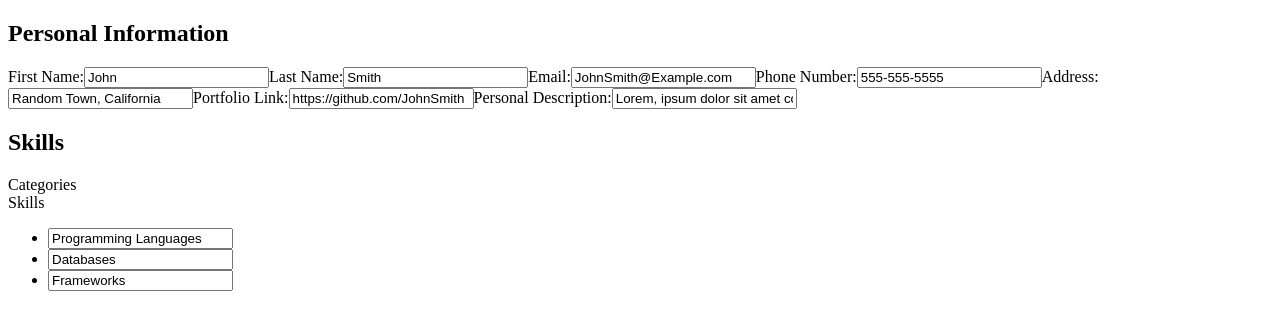
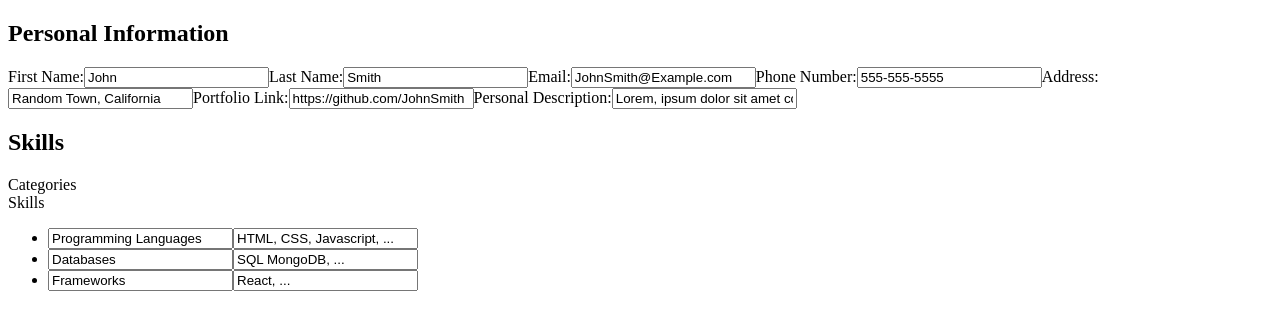
Before and after one commit to Neon-Panda/Project-CV-Application, a React (Vite) app: page / in a window 1280 px wide. Shown: the top 330 px of the page. Built offline with nearby package versions, Linux system fonts and the light colour scheme.

Commit message:
feat: add skills input

```diff
--- a/src/App.jsx
+++ b/src/App.jsx
@@ -15,9 +15,9 @@ function App() {
   });
 
   const [personalSkills, setPersonalSkills] = useState([
-    { category: "Programming Languages", info: "HTML, CSS, Javascript, ..." },
-    { category: "Databases", info: "SQL MongoDB, ..." },
-    { category: "Frameworks", info: "React, ..." },
+    { category: "Programming Languages", skills: "HTML, CSS, Javascript, ..." },
+    { category: "Databases", skills: "SQL MongoDB, ..." },
+    { category: "Frameworks", skills: "React, ..." },
   ]);
 
   return (
--- a/src/components/skills.jsx
+++ b/src/components/skills.jsx
@@ -1,10 +1,18 @@
 export default function SkillsInputs({ personalSkills, setPersonalSkills }) {
   function changeSkills(event, personalSkills, setPersonalSkills, index) {
-    setPersonalSkills([
-      ...personalSkills.slice(0, index),
-      { ...personalSkills[index], category: event.target.value },
-      ...personalSkills.slice(index + 1),
-    ]);
+    if (event.target.name === "category") {
+      setPersonalSkills([
+        ...personalSkills.slice(0, index),
+        { ...personalSkills[index], category: event.target.value },
+        ...personalSkills.slice(index + 1),
+      ]);
+    } else if (event.target.name === "skills") {
+      setPersonalSkills([
+        ...personalSkills.slice(0, index),
+        { ...personalSkills[index], skills: event.target.value },
+        ...personalSkills.slice(index + 1),
+      ]);
+    }
     console.log(personalSkills);
   }
 
@@ -16,6 +24,15 @@ export default function SkillsInputs({ personalSkills, setPersonalSkills }) {
           name="category"
           placeholder={individualSkill.category}
           value={individualSkill.category}
+          onChange={(event) =>
+            changeSkills(event, personalSkills, setPersonalSkills, index)
+          }
+        />
+        <input
+          type="text"
+          name="skills"
+          placeholder={individualSkill.skills}
+          value={individualSkill.skills}
           onChange={(event) =>
             changeSkills(event, personalSkills, setPersonalSkills, index)
           }
```
